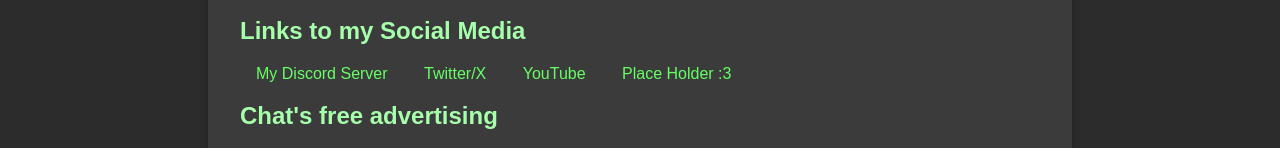
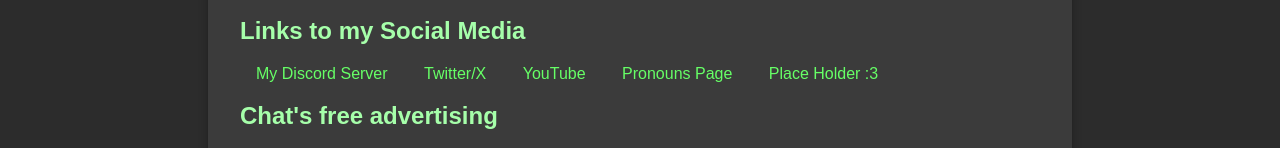
Before and after one commit to Quki14/Web, a plain HTML site: page index.html in a window 1280 px wide. Shown: the part 249-397 px from the top of the page. Drawn offline with Linux system fonts and the light colour scheme.

Commit message:
Update index.html
added pronouns page shortcut

```diff
--- a/index.html
+++ b/index.html
@@ -62,6 +62,7 @@
             <a href="https://discord.gg/CrqPF8dUJu" target="_blank">My Discord Server</a>
             <a href="https://twitter.com/Poki142" target="_blank">Twitter/X</a>
             <a href="https://www.youtube.com/channel/UCovxPGWgPouIMQDq7BM6Iig" target="_blank">YouTube</a>
+            <a href="https://en.pronouns.page/@Quki14" target="_blank">Pronouns Page</a>
             <a href="https://www.youtube.com/watch?v=dQw4w9WgXcQ" target="_blank">Place Holder :3</a>
         </div>
 
```
